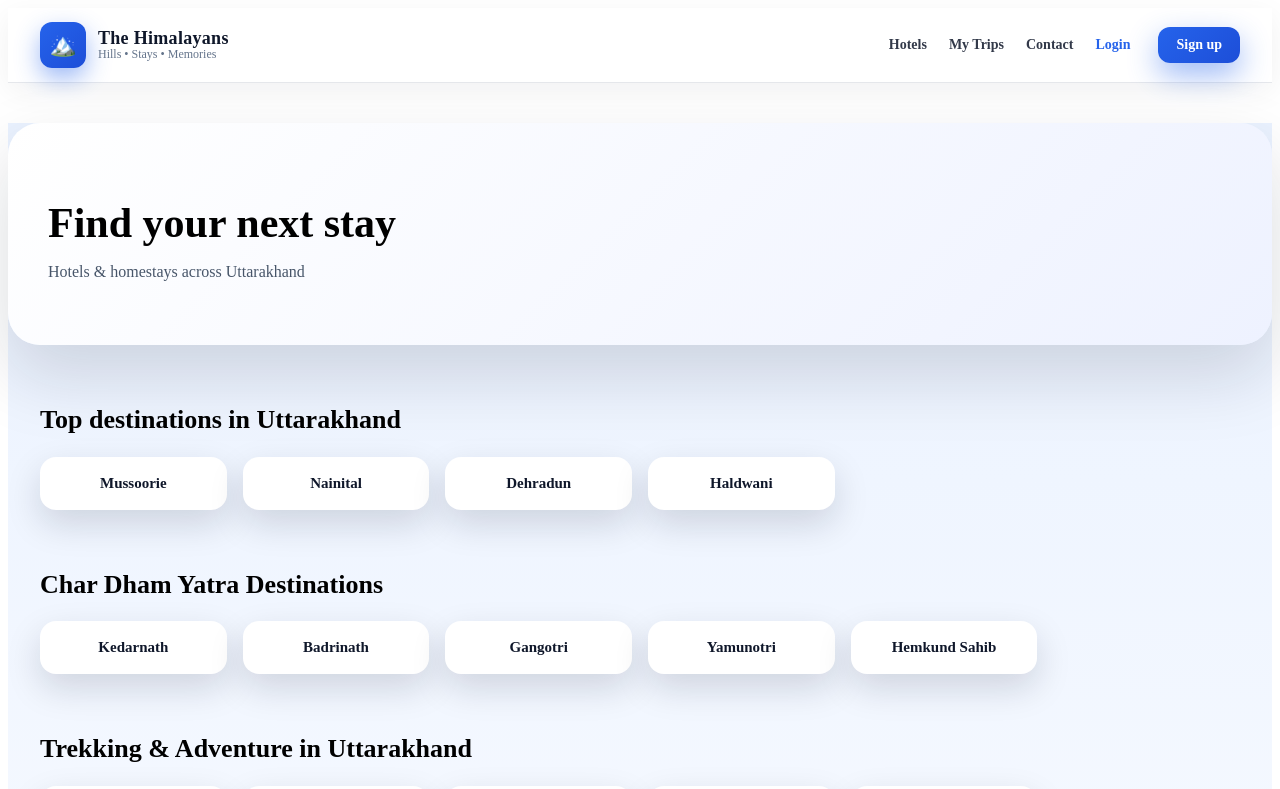
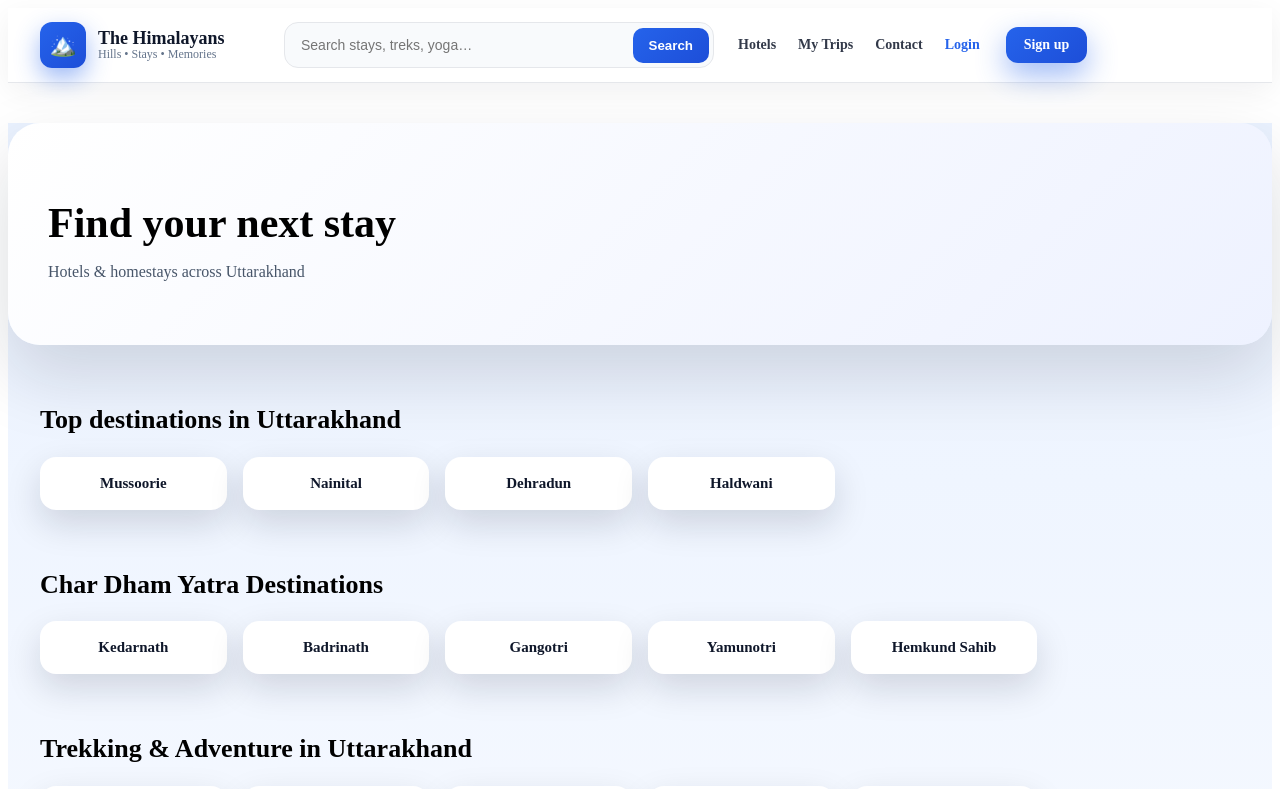
Before and after one commit to pamnautiyal-cpu/himstay, a React (Vite) app in the folder frontend/: page / in a window 1280 px wide. Shown: the top 789 px of the page. Built offline with nearby package versions, Linux system fonts and the light colour scheme.

Commit message:
Add booking-style search bar to navbar

```diff
--- a/frontend/src/components/Navbar.jsx
+++ b/frontend/src/components/Navbar.jsx
@@ -15,7 +15,16 @@ export default function Navbar() {
           </div>
         </Link>
 
-        {/* NAV LINKS */}
+        {/* 🔍 SEARCH BAR (BOOKING STYLE) */}
+        <div style={styles.searchBox}>
+          <input
+            placeholder="Search stays, treks, yoga…"
+            style={styles.searchInput}
+          />
+          <button style={styles.searchBtn}>Search</button>
+        </div>
+
+        {/* NAV */}
         <nav style={styles.nav}>
           <Link to="/hotels" style={styles.navLink}>Hotels</Link>
           <Link to="/trips" style={styles.navLink}>My Trips</Link>
@@ -45,15 +54,17 @@ const styles = {
     padding: "14px 20px",
     display: "flex",
     alignItems: "center",
-    justifyContent: "space-between",
+    gap: 24,
   },
 
+  /* LOGO */
   logoWrap: {
     display: "flex",
     alignItems: "center",
     gap: 12,
     textDecoration: "none",
     color: "#0f172a",
+    minWidth: 220,
   },
 
   logoIcon: {
@@ -72,7 +83,6 @@ const styles = {
   logoText: {
     fontSize: 18,
     fontWeight: 800,
-    letterSpacing: 0.3,
   },
 
   tagline: {
@@ -81,6 +91,38 @@ const styles = {
     marginTop: -2,
   },
 
+  /* SEARCH */
+  searchBox: {
+    flex: 1,
+    display: "flex",
+    alignItems: "center",
+    background: "#f8fafc",
+    borderRadius: 14,
+    padding: 4,
+    border: "1px solid #e5e7eb",
+    maxWidth: 420,
+  },
+
+  searchInput: {
+    flex: 1,
+    border: "none",
+    outline: "none",
+    background: "transparent",
+    padding: "10px 12px",
+    fontSize: 14,
+  },
+
+  searchBtn: {
+    border: "none",
+    borderRadius: 10,
+    padding: "10px 16px",
+    fontWeight: 700,
+    background: "linear-gradient(135deg,#2563eb,#1d4ed8)",
+    color: "#fff",
+    cursor: "pointer",
+  },
+
+  /* NAV */
   nav: {
     display: "flex",
     alignItems: "center",
@@ -103,7 +145,7 @@ const styles = {
   },
 
   signupBtn: {
-    marginLeft: 6,
+    marginLeft: 4,
     textDecoration: "none",
     padding: "10px 18px",
     borderRadius: 12,
```
